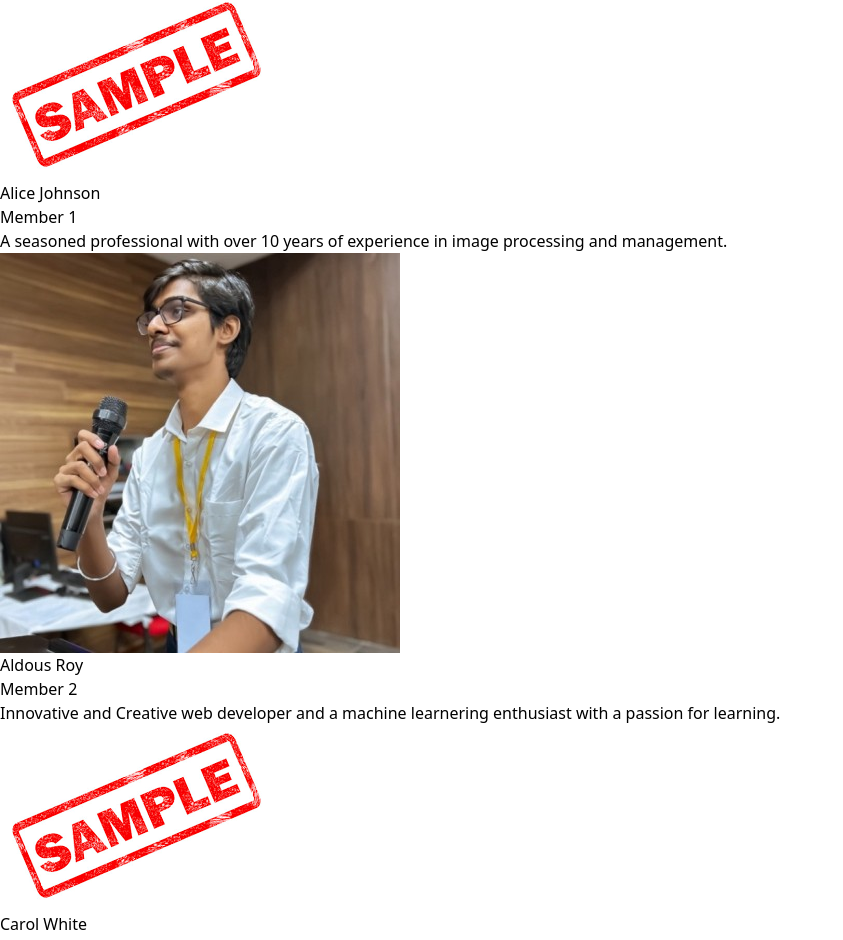
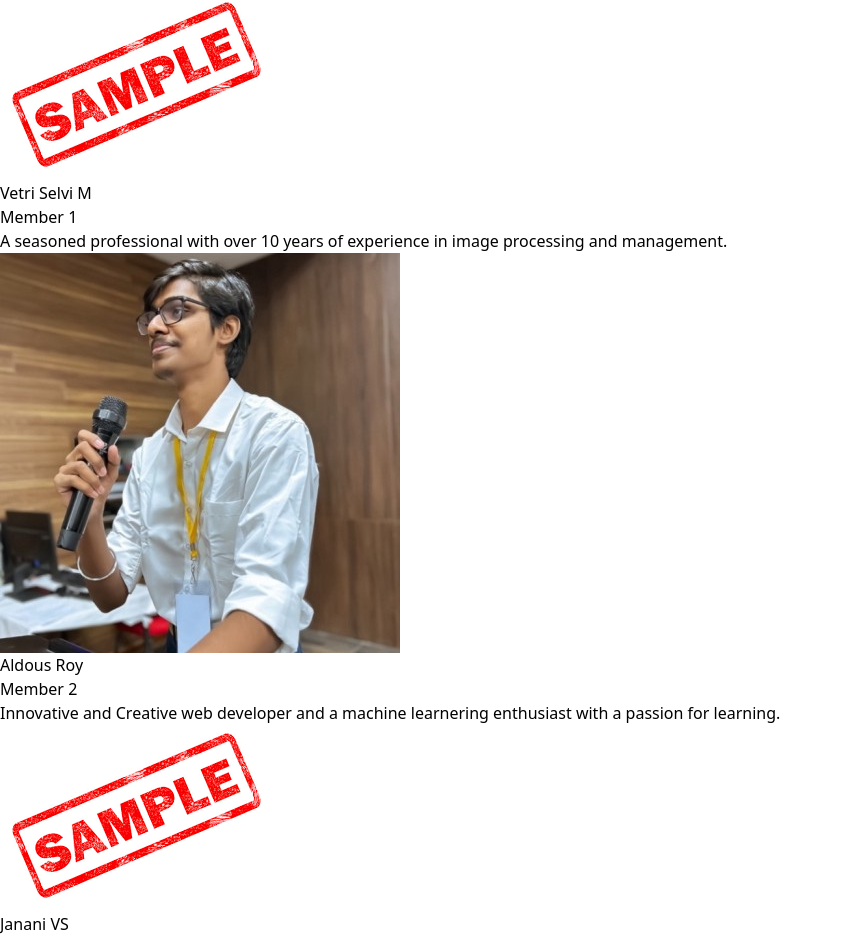
Before and after one commit to Aldous-Roy/Dehaze, a React (Vite) app: page /about in a window 1280 px wide. Shown: the part 150-1090 px from the top of the page, without its empty margins (0-843 px from the left). Built offline with nearby package versions, Linux system fonts and the light colour scheme.

Commit message:
image info

```diff
--- a/src/pages/AboutUs.jsx
+++ b/src/pages/AboutUs.jsx
@@ -3,22 +3,22 @@ import React from 'react';
 const AboutUs = () => {
   const teamMembers = [
     {
-      name: "Alice Johnson",
+      name: "Vetri Selvi M",
       designation: "Member 1",
       description: "A seasoned professional with over 10 years of experience in image processing and management.",
-      image: "./src/assets/Unknown.jpg"
+      image: "/src/assets/Unknown.jpg"
     },
     {
       name: "Aldous Roy",
       designation: "Member 2",
       description: "Innovative and Creative web developer and a machine learnering enthusiast with a passion for learning.",
-      image: "./src/assets/aldous.jpeg"
+      image: "/src/assets/aldous.jpeg"
     },
     {
-      name: "Carol White",
+      name: "Janani VS",
       designation: "Member 3",
       description: "Specializes in visual design and user experience, ensuring clarity in our services.",
-      image: "./src/assets/Unknown.jpg"
+      image: "/src/assets/Unknown.jpg"
     }
   ];
 
--- a/src/pages/Comp.jsx
+++ b/src/pages/Comp.jsx
@@ -1,8 +1,8 @@
 import React from 'react'
 import ImageComparison from '../components/ImageComparison';
 const Comp = () => {
-    const img1 = './src/assets/Unknown.jpg'; // Replace with the path to the first image
-    const img2 = './src/assets/Unknown.jpg'; // Replace with the path to the second image
+    const img1 = '/src/assets/Unknown.jpg'; // Replace with the path to the first image
+    const img2 = '/src/assets/Unknown.jpg'; // Replace with the path to the second image
 
   return (
     <div>
--- a/src/pages/PatentPage.jsx
+++ b/src/pages/PatentPage.jsx
@@ -7,7 +7,7 @@ const PatentPage = () => {
     description: "This patent covers innovative algorithms and methods for removing haze from images, enhancing clarity and detail in photographs.",
     registrationDate: "18 October 2024",
     registeredIn: "India Patent Office",
-    img:"./src/assets/Ip.png"
+    img:"/src/assets/Ip.png"
   };
 
   return (
```
